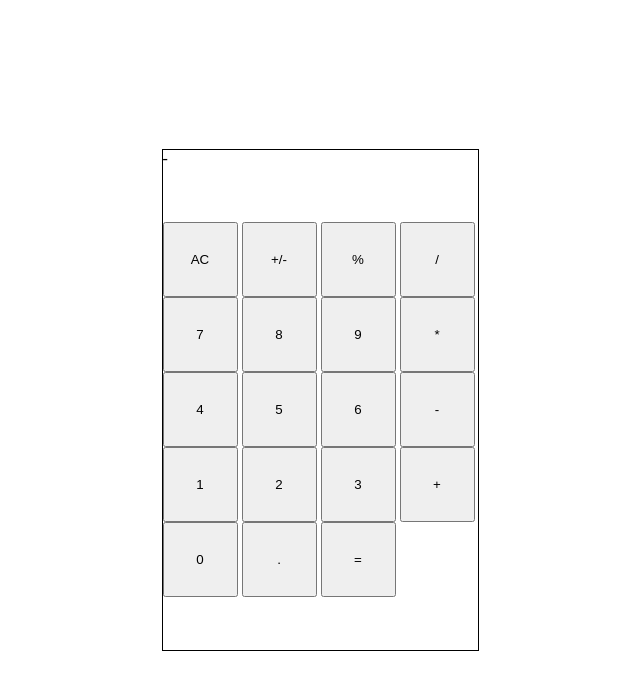
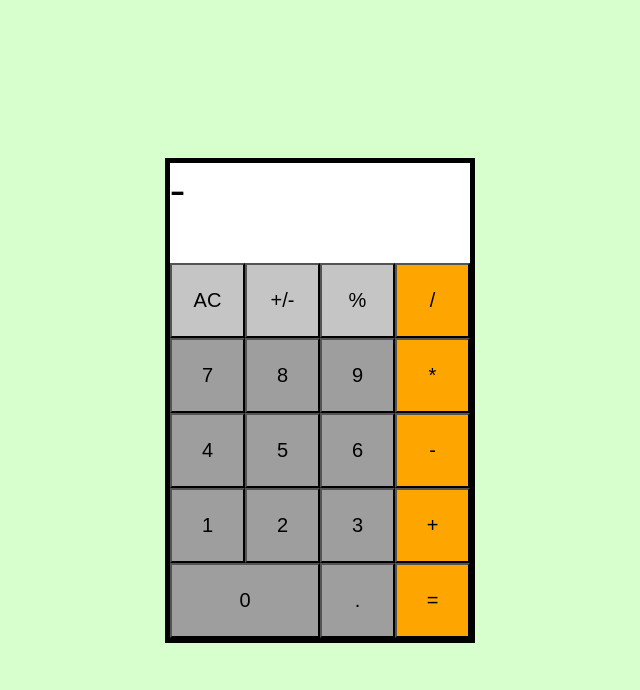
Before and after one commit to hamusel/Calculator, a website: page index.html in a window 1280 px wide. Both pictures are taken after a click on the button "+/-". Shown: the whole page, without its empty margins (320-960 px from the left). Drawn offline with Linux system fonts and the light colour scheme.

Commit message:
Add files via upload

```diff
--- a/index.html
+++ b/index.html
@@ -26,7 +26,7 @@
         <button class="number" id="2">2</button>
         <button class="number" id="3">3</button>
         <button class="operator" id="+">+</button>
-        <button class="number" id="0">0</button>
+        <button class="number" id="zero">0</button>
         <button id="decimal">.</button>
         <button id="equals">=</button>
     </div>
--- a/index.js
+++ b/index.js
@@ -69,7 +69,6 @@ numbers.forEach(button => {
 
 
         }
-        console.log("buildingn1 ", buildingNumber1);
     })
 })
 
@@ -117,7 +116,7 @@ operators.forEach(btn => {
 
 const equals = document.querySelector("#equals");
 equals.addEventListener("click", () => {
-    if (twoNumbers) {
+    if (twoNumbers && displayOnCalculator !== "Error, please press A/C") {
         twoNumbers = false;
         displayOnCalculator = eval(operator, num1, num2);
         num1 = parseFloat(displayOnCalculator);
@@ -144,9 +143,9 @@ ac.addEventListener("click", () => {
 
 const sign = document.querySelector("#sign");
 sign.addEventListener("click", () => {
-    let positive = !num1.toString().startsWith("-"); //positive e false
-    positive = !positive; // positive devine true
-    if (!twoNumbers) {
+    let positive = !num1.toString().startsWith("-");
+    positive = !positive;
+    if (!twoNumbers && displayOnCalculator !== "Error, please press A/C") {
         buildingNumber1 = !positive ? "-" + buildingNumber1 : buildingNumber1.replace("-", "");
         displayOnCalculator = buildingNumber1;
         num1 = parseFloat(displayOnCalculator);
@@ -154,14 +153,11 @@ sign.addEventListener("click", () => {
     }
 
     console.log("positive " + positive + " " + "bn1 " + buildingNumber1 + " " + "displayOnCalculator " + displayOnCalculator + " " + "num1 " + num1);
-    /// verifica daca numarul e pozitiv
-    /// Daca e pozitiv -> devine negativ si adauga un "-" la inceput
-    /// daca e negativ -> elimina "-" la inceput
 })
 
 const percent = document.querySelector("#percent");
 percent.addEventListener("click", () => {
-    if (!twoNumbers) {
+    if (!twoNumbers && displayOnCalculator !== "Error, please press A/C") {
         buildingNumber1 = calculatePercent(num1);
         displayOnCalculator = buildingNumber1;
         num1 = parseFloat(displayOnCalculator);
@@ -172,7 +168,7 @@ percent.addEventListener("click", () => {
 
 const decimal = document.querySelector("#decimal");
 decimal.addEventListener("click", () => {
-    if (!twoNumbers && !isFloat(num1)) {
+    if (!twoNumbers && !isFloat(num1) && displayOnCalculator !== "Error, please press A/C") {
         buildingNumber1 = buildingNumber1 + ".";
         displayOnCalculator = buildingNumber1;
         num1 = parseFloat(displayOnCalculator);
@@ -185,5 +181,3 @@ decimal.addEventListener("click", () => {
     }
 
 })
-
-//TODO: CSS improvement
--- a/style.css
+++ b/style.css
@@ -5,23 +5,51 @@ body {
     justify-content: center;
     align-items: center;
     height: 100vh;
+    background: #d7ffce;
 }
 
 #calculator {
-    height: 500px;
-    width: 315px;
+    font-size: 0;
+    margin: 0;
+    padding: 0;
+    height: 475px;
+    width: 300px;
     display: flex;
     flex-wrap: wrap;
     gap: 0;
-    border: 1px solid black;
+    border: 5px solid black;
+}
+
+#display {
+    background: white;
+    height: 100px;
+    width: 300px;
+    display: flex;
+    flex-wrap: wrap;
 }
 
 button {
+    font-size: 20px;
     width: 75px;
     height: 75px;
-    cursor: pointer;
 }
 
-#0{
-    height: 150px;
+#zero {
+    width: 150px;
 }
+
+#display {
+    font-size: 45px;
+}
+
+.operator, #equals {
+    background: orange;
+}
+
+.number, #decimal {
+    background: #9e9e9e;
+}
+
+#AC, #sign, #percent {
+    background: #c5c5c5;
+}
```
